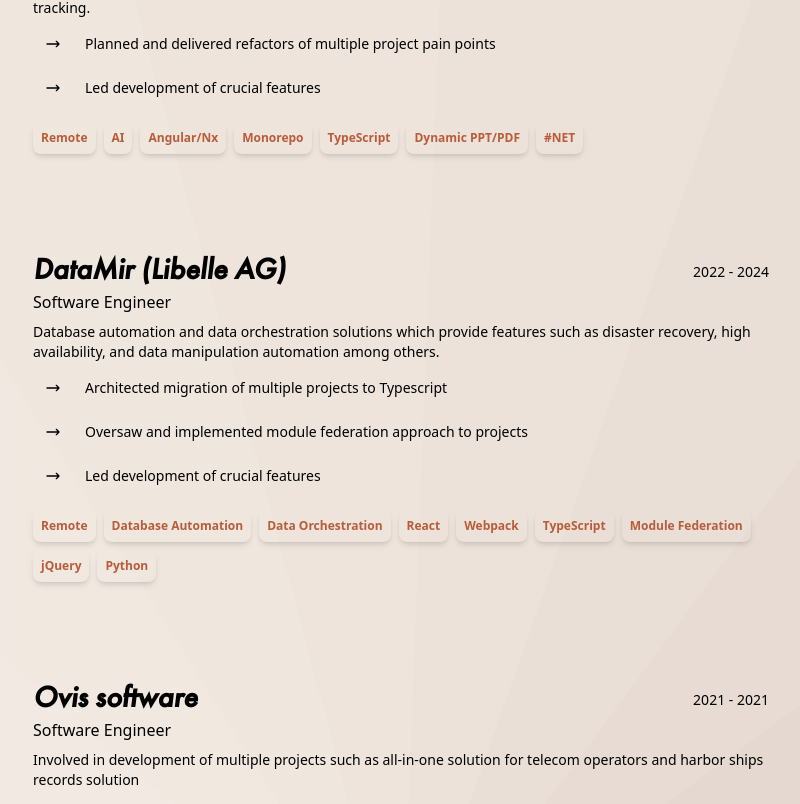
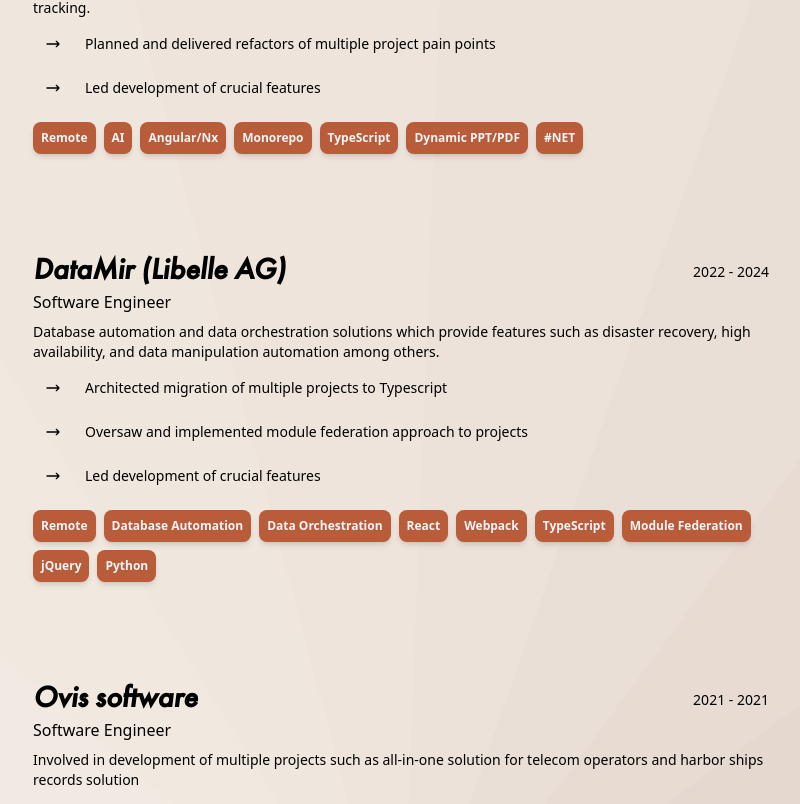
Before and after one commit to jknezevic1712/portfolio, a Next.js app: page / in a window 1280 px wide. Shown: the part 816-1620 px from the top of the page, without its empty margins (239-1039 px from the left). Built offline with nearby package versions, Linux system fonts and the light colour scheme.

Commit message:
Badge design update

```diff
--- a/components/molecules/TechStackBadges.tsx
+++ b/components/molecules/TechStackBadges.tsx
@@ -6,7 +6,7 @@
 	return badges.map((badge) => (
 		<div
 			key={badge}
-			className="text-highlight font-semibold p-2 shadow-md rounded-lg text-xs 2xl:text-sm"
+			className="bg-highlight text-zinc-100 font-semibold p-2 shadow-md rounded-lg text-xs 2xl:text-sm"
 		>
 			<span>{badge}</span>
 		</div>
```
